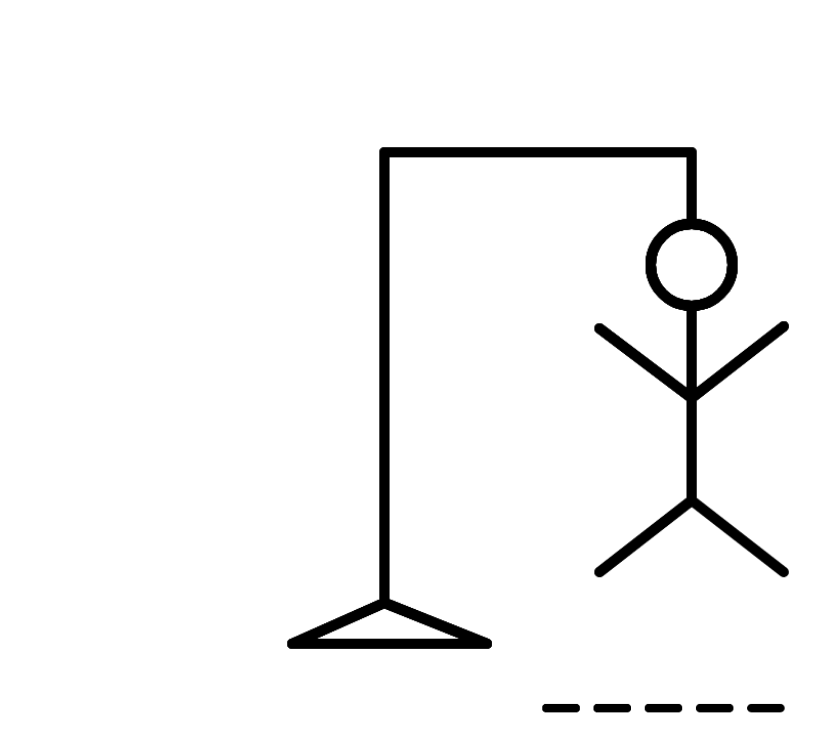
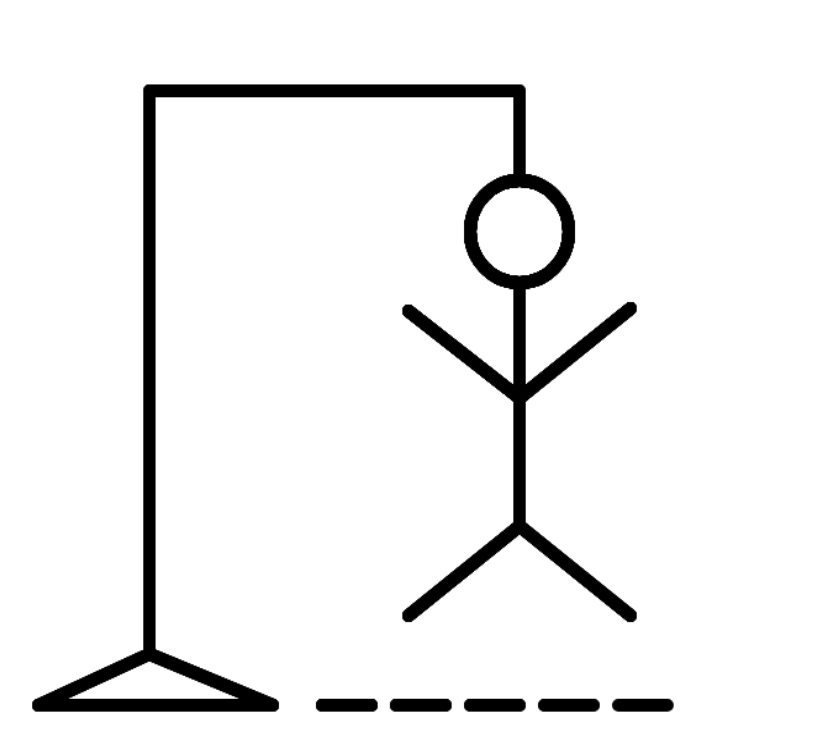
Before and after one commit to JsJhonatanJs/Challenge-Oracle-ONE_2, a plain HTML site: page index.html in a window 1280 px wide. Both pictures are taken after a click on the input "Iniciar juego". Shown: the whole page, without its empty margins (102-922 px from the left). Drawn offline with Linux system fonts and the light colour scheme.

Commit message:
- centrado de todo el ahorcado con las letras

```diff
--- a/canvas.js
+++ b/canvas.js
@@ -1,18 +1,30 @@
-let canvas_1 = document.querySelector("#canvas_1");
-let lienzo_1 = canvas_1.getContext("2d");
+let canvas = document.querySelector("#canvas");
+let lienzo = canvas.getContext("2d");
+
+function pizarra(palabra, x, x1, x2, hP, hL, hL2) {
+  lienzo.font = "bold 50px verdana";
+  lienzo.textAling = "start";
+  lienzo.textBaseline = "buttom";
+  lienzo.fillText(palabra, x, hP);
+  lienzo.moveTo(x1, hL);
+  lienzo.lineTo(x2, hL2);
+  lienzo.lineWidth = 10;
+  lienzo.lineCap = "round";
+  lienzo.stroke();
+}
 
 function ahorcado(xi, xf, yi, yf) {
-  lienzo_1.moveTo(xi, yi);
-  lienzo_1.lineTo(xf, yf);
-  lienzo_1.lineWidth = 10;
-  lienzo_1.lineCap = "round";
-  lienzo_1.stroke();
+  lienzo.moveTo(xi, yi);
+  lienzo.lineTo(xf, yf);
+  lienzo.lineWidth = 10;
+  lienzo.lineCap = "round";
+  lienzo.stroke();
 }
 
 function ahorcadoC(cX, cY, r) {
-  lienzo_1.beginPath();
-  lienzo_1.arc(cX, cY, r, 0, 2 * 3.14);
-  lienzo_1.stroke();
+  lienzo.beginPath();
+  lienzo.arc(cX, cY, r, 0, 2 * 3.14);
+  lienzo.stroke();
 }
 
 ahorcado(10, 200, 490, 490);
--- a/index.html
+++ b/index.html
@@ -21,8 +21,7 @@
     </div>
 
     <div id="divH_1" onclick="divH_1_Click()">
-      <canvas id="canvas_1" width="500" height="500"></canvas>
-      <canvas id="canvas" width="600" height="80"></canvas>
+      <canvas id="canvas" width="830" height="500"></canvas>
       <p id="parrafo"></p>
     </div>
     <input type="texto" id="input_1" oninput="texto()">
--- a/javascript.js
+++ b/javascript.js
@@ -1,10 +1,10 @@
 function espacio() {
   let letras = separador;
-  let a = 7;
-  let b = 10;
-  let c = 44;
+  let a = 240;
+  let b = 240;
+  let c = 280;
   for (let i = 0; i < palabras.length; i++) {
-    pizarra(letras[i], a, b, c, 50, 66, 66);
+    pizarra(letras[i], a, b, c, 470, 490, 490);
     a = a + 60;
     b = b + 60;
     c = c + 60;
@@ -42,18 +42,6 @@ function parrafo_1() {
   }
 }
 
-function pizarra(palabra, x, x1, x2, hP, hL, hL2) {
-  lienzo.font = "bold 50px verdana";
-  lienzo.textAling = "start";
-  lienzo.textBaseline = "buttom";
-  lienzo.fillText(palabra, x, hP);
-  lienzo.moveTo(x1, hL);
-  lienzo.lineTo(x2, hL2);
-  lienzo.lineWidth = 10;
-  lienzo.lineCap = "round";
-  lienzo.stroke();
-}
-
 function divH_1_Click() {
   input_1.focus();
 }
@@ -78,8 +66,6 @@ let boton_1 = document.querySelector("#boton_1");
 let parrafo = document.querySelector("#parrafo");
 let divH = document.querySelector("#divH");
 let divH_1 = document.querySelector("#divH_1");
-let canvas = document.querySelector("#canvas");
-let lienzo = canvas.getContext("2d");
 
 let arreglo = ["jhonatan", "alura", "challenge", "oracle"];
 let palabras = "";
--- a/stilos.css
+++ b/stilos.css
@@ -12,14 +12,8 @@
 }
 
 #canvas {
-  width: 40vw;
-  position: absolute;
-  bottom: 10%;
-  right: 10vw;
-}
-
-#canvas_1 {
-  width: 40vw;
+  width: 80vw;
+  height: 80vh;
 }
 
 .btn {
```
